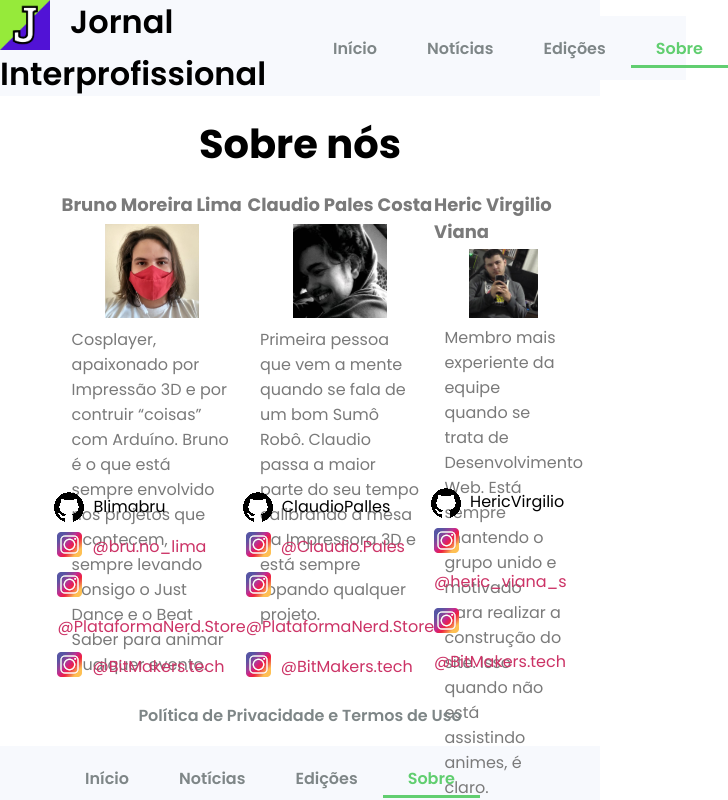
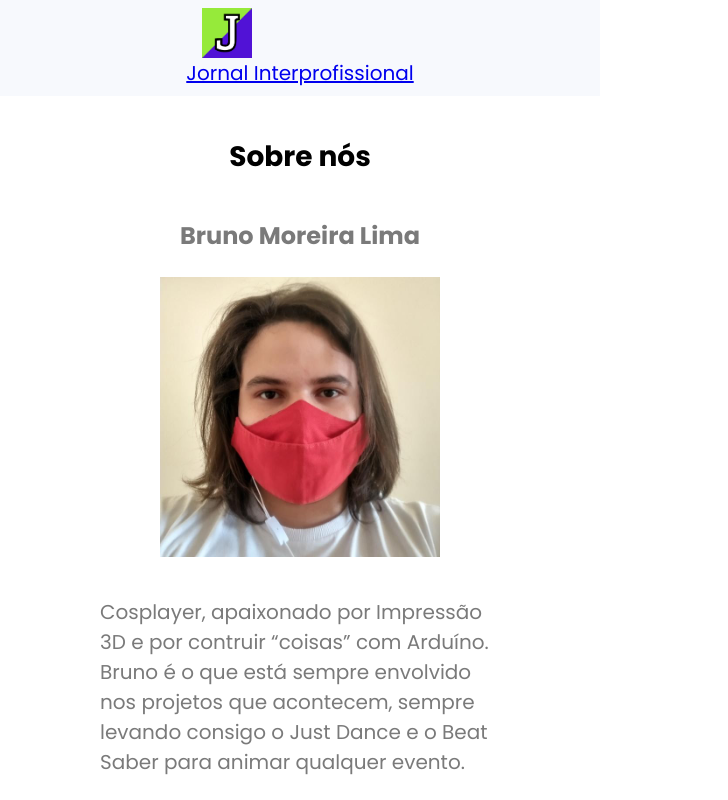
Before and after one commit to HericVirgilio/jornal-interprofissional-front-end, a Next.js app: page /sobre in a window 600 px wide. Shown: the top 800 px of the page, 728 px wide, since content can reach past the window. Built offline with nearby package versions, Linux system fonts and the light colour scheme.

Commit message:
Ajustes na responsividade da página

```diff
--- a/app/globals.css
+++ b/app/globals.css
@@ -3,8 +3,12 @@
   padding: 0;
 }
 
+html {
+  font-size: 16px;
+}
+
 body {
-  font-size: 16px;
+  overflow-x: hidden;
 }
 
 .link {
@@ -21,20 +25,26 @@ body {
   text-align: center;
   margin: 3% 0 3% 0;
   color: #000000;
-  font-size: 40px;
+  font-size: 5vh;
 }
 
 h2 {
   color: #7A7A7A;
-  font-size: 18px;
 }
 
 h3 {
   color: #7A7A7A;
-  font-size: 16px;
 }
 
 p {
   color: #7A7A7A;
-  font-size: 16px;
 }
+
+@media (max-width: 767px) {
+
+  .titulo-pagina {
+    font-size: 3.5vh;
+    margin: 5vh 0;
+  }
+
+}
--- a/src/about/style.css
+++ b/src/about/style.css
@@ -1,56 +1,51 @@
-.sobre-container {
-    margin: 3%;
-}
-
 .sobre {
-    display: flex;
-    flex-direction: row;
-    margin: 0 7% 0 7%;
+    display: grid;
+    grid-template-columns: 1fr 1fr 1fr;
 }
 
 .nome-dev {
-    padding-bottom: 3%;
+    font-size: 3vh;
+    padding-bottom: 3vh;
 }
 
 .img-dev {
-    width: 50%;
+    width: 35vh;
     height: auto;
 }
 
 .card-sobre {
-    width: 40%;
     display: flex;
+    height: auto;
     flex-direction: column;
     align-items: center;
 }
 
 .card-descricao {
-    padding: 5% 0 5% 0;
-    width: 85%;
-    height: 150px;
-}
-
-.link-instagram,
-.link-github {
-    line-height: 2.5;
+    font-size: 2.5vh;
+    padding: 5vh 0 5vh 0;
+    width: 50vh;
+    height: 25vh;
 }
 
 .link-github::before {
     content: url('/images/icons/github.png');
-    display: inline-block;
-    width: 30px;
-    height: 30px;
-    margin-left: -3px;
-    margin-right: 9px;
+    display: inline-flex;
+    justify-content: center;
+    align-items: center;
+    height: 6vh;
+    width: 6vh;
+    margin-right: 1vh;
     vertical-align: middle;
 }
 
 .link-instagram::before {
     content: url('/images/icons/instagram.png');
-    display: inline-block;
-    width: 30px;
-    height: 30px;
-    margin-right: 5px;
+    display: inline-flex;
+    justify-content: center;
+    align-items: center;
+    height: 6vh;
+    width: 6vh;
+    margin-right: 0.6vh;
     vertical-align: middle;
 }
 
@@ -60,13 +55,38 @@
     color: rgb(0, 0, 0);
 }
 
-.lista {
+.lista-sobre {
+    display: flex;
     list-style: none;
+    height: 6vh;
+    font-size: 2.5vh;
 }
 
-.link-privacidade-sobre{
+.link-privacidade-sobre {
     display: flex;
     justify-content: center;
-    margin: 3% 0;
+    margin: 5vh 0;
 
 }
+
+@media (max-width: 767px) {
+
+    .sobre {
+        grid-template-columns: 1fr;
+    }
+
+    .card-sobre {
+        margin: 0 0 10vh 0;
+    }
+
+    .card-descricao {
+        padding-bottom: 0;
+    }
+}
+
+@media (min-width: 768px) and (max-width: 1024px) {
+
+    .card-sobre {
+
+    }
+}
--- a/src/cadastro/style.css
+++ b/src/cadastro/style.css
@@ -60,7 +60,7 @@
     display: flex;
 }
 .CaixaBoxCadastroRight{
-    max-width: 70%;
+    min-width: 70%;
     margin: auto;
 }
 .tituloRightCadastro{
--- a/src/header/style.css
+++ b/src/header/style.css
@@ -7,25 +7,78 @@
   align-items: center;
   justify-content: space-around;
   width: 100%;
-    transition: height 0.3s; /* Adiciona uma transição suave para a altura */
+  transition: height 0.3s;
 }
 
-  .cabecalho-expandido, .menu {
-    height: 12vh; /* Altura inicial do cabeçalho expandido */
+.cabecalho-expandido,
+.menu {
+  height: 12vh;
+  /* Altura inicial do cabeçalho expandido */
 }
 
-  .cabecalho-recolhido, .menu{
-    height: 8vh; /* Altura do cabeçalho quando recolhido */
+.cabecalho-recolhido,
+.menu {
+  height: 10vh;
+  /* Altura do cabeçalho quando recolhido */
 }
 
 .logo-site {
-    margin-right: 20px;
+  display: flex;
+  font-size: 2vh;
+  color: black;
+  font-weight: 600;
+  text-decoration: none;
+  align-items: center;
+  margin: 0 4vh;
   vertical-align: middle;
 }
 
+.logo-site img {
+  height: 8vh;
+  width: auto;
+}
+
+@media (max-width: 320px) {
+
   .titulo-site {
-    font-size: 32px;
-    color: black;
-    font-weight: 600;
-    text-decoration: none;
+    font-size: 2vh;
   }
+
+  .cabecalho-recolhido img {
+    height: 7vh;
+    width: auto;
+    transition: height 0.3s;
+  }
+
+}
+
+@media (min-width: 321px) and (max-width: 768px) {
+
+  .cabecalho-container {
+    justify-content: center;
+    transition: height 0.3s;
+  }
+
+  .titulo-site {
+    font-size: 2.5vh;
+  }
+
+  .logo-site {
+    margin: 0 2vh;
+  }
+
+  .cabecalho-recolhido {
+    font-size: 2vh;
+  }
+
+  .cabecalho-expandido img {
+    height: 8vh;
+    transition: height 0.3s;
+  }
+
+  .cabecalho-recolhido img {
+    height: 7vh;
+    width: auto;
+    transition: height 0.3s;
+  }
+}
--- a/src/menu/style.css
+++ b/src/menu/style.css
@@ -1,11 +1,11 @@
-.menu{
+.menu {
     background-color: #f7f9fd;
     display: flex;
     bottom: 0;
     left: 0;
     align-items: center;
     height: 10vh;
-    padding-left: 10%;
+    padding-left: 12vh;
 }
 
 .menu_lista {
@@ -14,9 +14,10 @@
 }
 
 .link_menu {
+    font-size: 2.5vh;
     font-weight: 600;
     color: #7e8687;
-    padding: 13px 25px 5px 25px;
+    padding: 0vh 4vh 1vh 4vh;
     text-decoration: none;
 }
 
@@ -24,6 +25,14 @@
 .link_menu:hover,
 .link_menu.active {
     color: #61ce70;
-    border-bottom: 3px solid;
+    border-bottom: 0.5vh solid;
     transition: 0.1s;
 }
+
+@media (max-width: 767px) {
+
+    .menu {
+        display: none;
+    }
+
+}
```
Also changed, not shown: src/banner/style.css (+12 -18 lines), src/editions/style.css (+34 -10 lines), src/footer/style.css (+31 -7 lines), src/latestNews/style.css (added, +79 -0 lines). Lines whose indentation alone changed are shown as unchanged.
